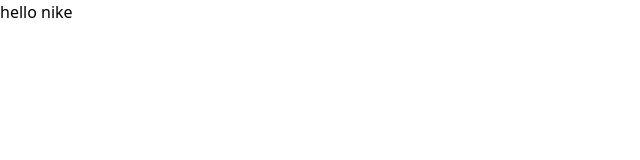
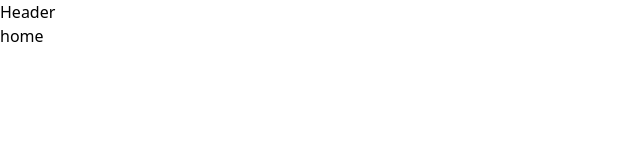
Before and after one commit to DeyvisonTav/nike-ui, a Next.js app: page / in a window 1280 px wide. Shown: the top 160 px of the page, without its empty margins (0-640 px from the left). Built offline with nearby package versions, Linux system fonts and the light colour scheme.

Commit message:
added file components in src

```diff
--- a/src/app/page.tsx
+++ b/src/app/page.tsx
@@ -1,7 +1,11 @@
+import { HeaderPage } from "@/components/Header";
+import { HomePage } from "@/components/Home";
+
 export default function Home() {
   return (
-    <div>
-      <h1>hello nike</h1>
+    <div className="w-screen h-screen">
+      <HeaderPage />
+      <HomePage />
     </div>
   );
 }
--- /dev/null
+++ b/src/components/Header.tsx
@@ -0,0 +1,7 @@
+export function HeaderPage() {
+  return(
+    <div className="max-w-[1540px] mx-auto">
+      <h1>Header</h1>
+    </div>
+  )
+}
--- /dev/null
+++ b/src/components/Home.tsx
@@ -0,0 +1,8 @@
+export function HomePage() {
+  return (
+    // w-[1140px]
+    <div className="max-w-[1540px] mx-auto">
+      <h1>home</h1>
+    </div>
+  );
+}
```
Also changed, not shown: src/app/globals.css (line endings or trailing spaces).
